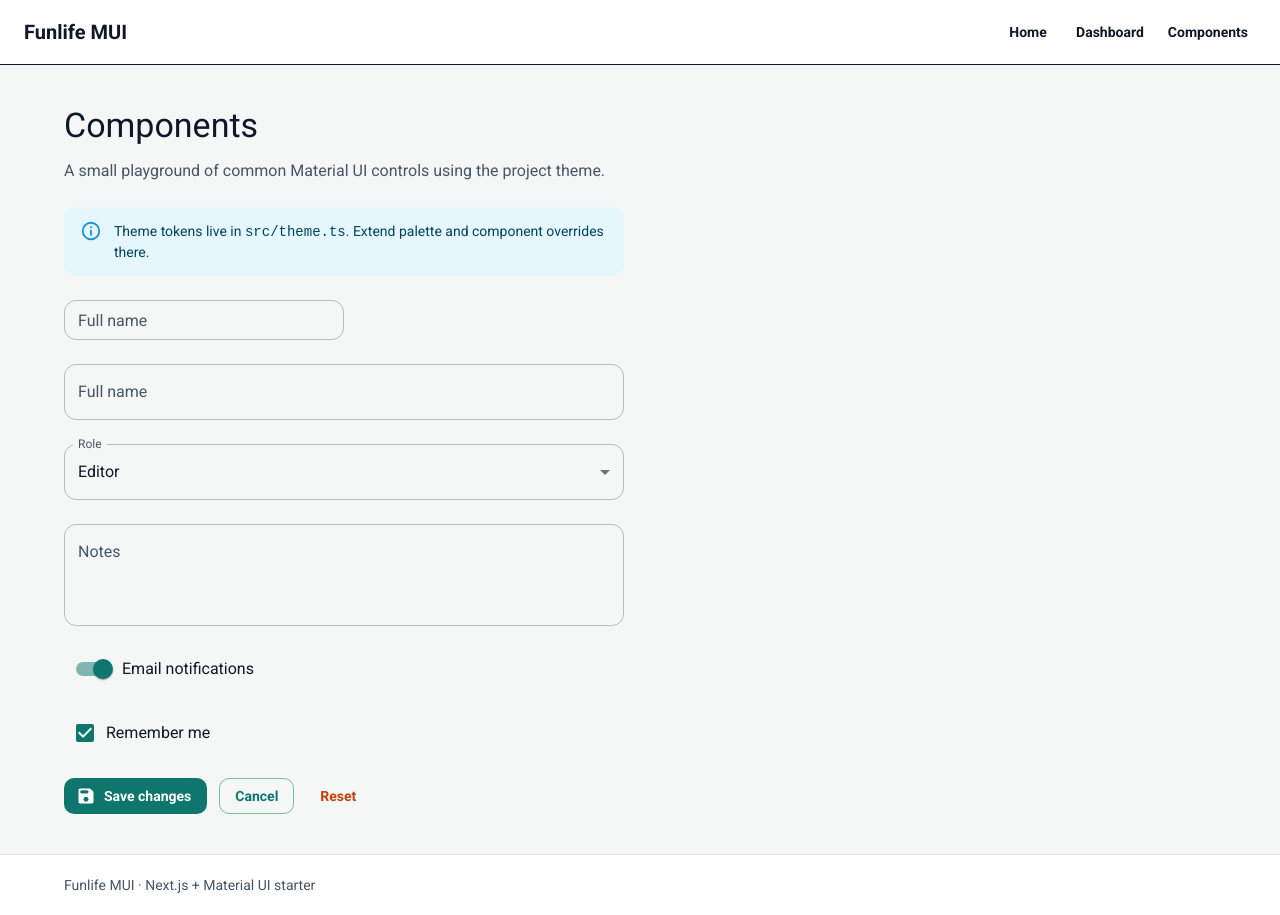
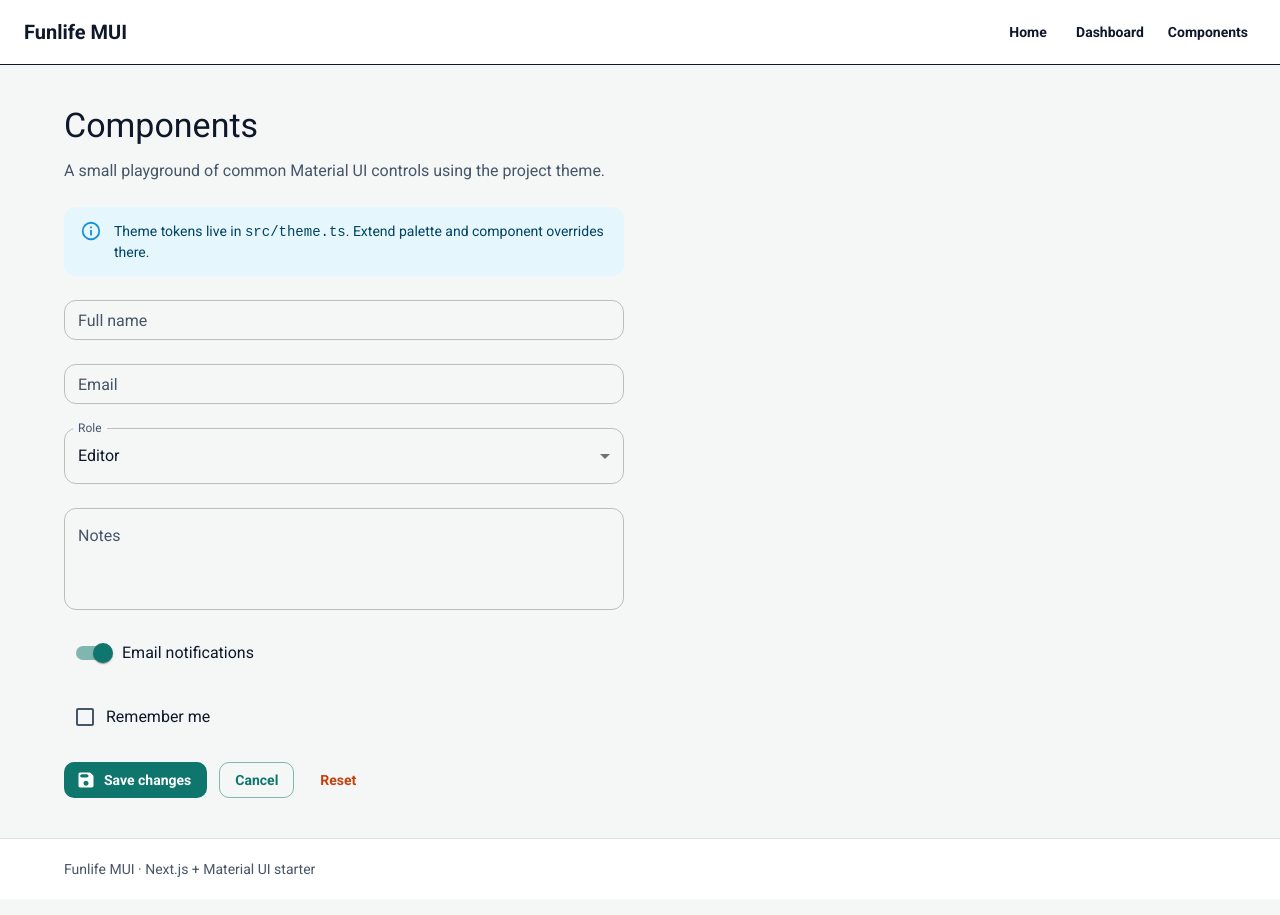
Before and after one commit to pimp13/ts-next-mui, a Next.js app: page /components in a window 1280 px wide. Built offline with nearby package versions, Linux system fonts and the light colour scheme; what @mui/material-nextjs would draw is missing.

Commit message:
Add form handling to ComponentsPage: Introduced state for form data (name, email, notes) and remember checkbox. Updated TextField components to bind to state and added save, cancel, and reset functionality.

```diff
--- a/src/app/components/page.tsx
+++ b/src/app/components/page.tsx
@@ -16,6 +16,15 @@ import SaveRoundedIcon from "@mui/icons-material/SaveRounded";
 export default function ComponentsPage() {
   const [enabled, setEnabled] = useState(true);
   const [role, setRole] = useState("editor");
+  const [formData, setFormData] = useState({
+    name: "",
+    email: "",
+    notes: "",
+  });
+  const [remember, setRemember] = useState(false);
+  const handleSave = () => {
+    console.log(formData, role, remember);
+  }
 
   return (
     <Stack spacing={3} sx={{ maxWidth: 560 }}>
@@ -34,8 +43,12 @@ export default function ComponentsPage() {
         component overrides there.
       </Alert>
 
-      <TextField label="Full name" placeholder="Your name" type="text" fullWidth style={{ width: '50%' }} size="small" />
-      <TextField label="Full name" placeholder="Your name" type="text" fullWidth />
+      <TextField label="Full name" placeholder="Your name" type="text" fullWidth size="small"
+        value={formData.name}
+        onChange={(e) => setFormData({ ...formData, name: e.target.value })} />
+      <TextField label="Email" placeholder="Your email" type="email" fullWidth size="small"
+        value={formData.email}
+        onChange={(e) => setFormData({ ...formData, email: e.target.value })} />
       <TextField
         select
         label="Role"
@@ -53,6 +66,8 @@ export default function ComponentsPage() {
         multiline
         minRows={3}
         fullWidth
+        value={formData.notes}
+        onChange={(e) => setFormData({ ...formData, notes: e.target.value })}
       />
 
       <FormControlLabel
@@ -65,16 +80,21 @@ export default function ComponentsPage() {
         label="Email notifications"
       />
       <FormControlLabel
-        control={<Checkbox defaultChecked />}
+        control={
+          <Checkbox
+            checked={remember}
+            onChange={(event) => setRemember(event.target.checked)}
+          />
+        }
         label="Remember me"
       />
 
       <Stack direction="row" spacing={1.5}>
-        <Button variant="contained" startIcon={<SaveRoundedIcon />}>
+        <Button onClick={handleSave} variant="contained" startIcon={<SaveRoundedIcon />}>
           Save changes
         </Button>
-        <Button variant="outlined">Cancel</Button>
-        <Button variant="text" color="secondary">
+        <Button variant="outlined" onClick={() => setFormData({ name: "", email: "", notes: "" })}>Cancel</Button>
+        <Button variant="text" color="secondary" onClick={() => setFormData({ name: "", email: "", notes: "" })}>
           Reset
         </Button>
       </Stack>
```
